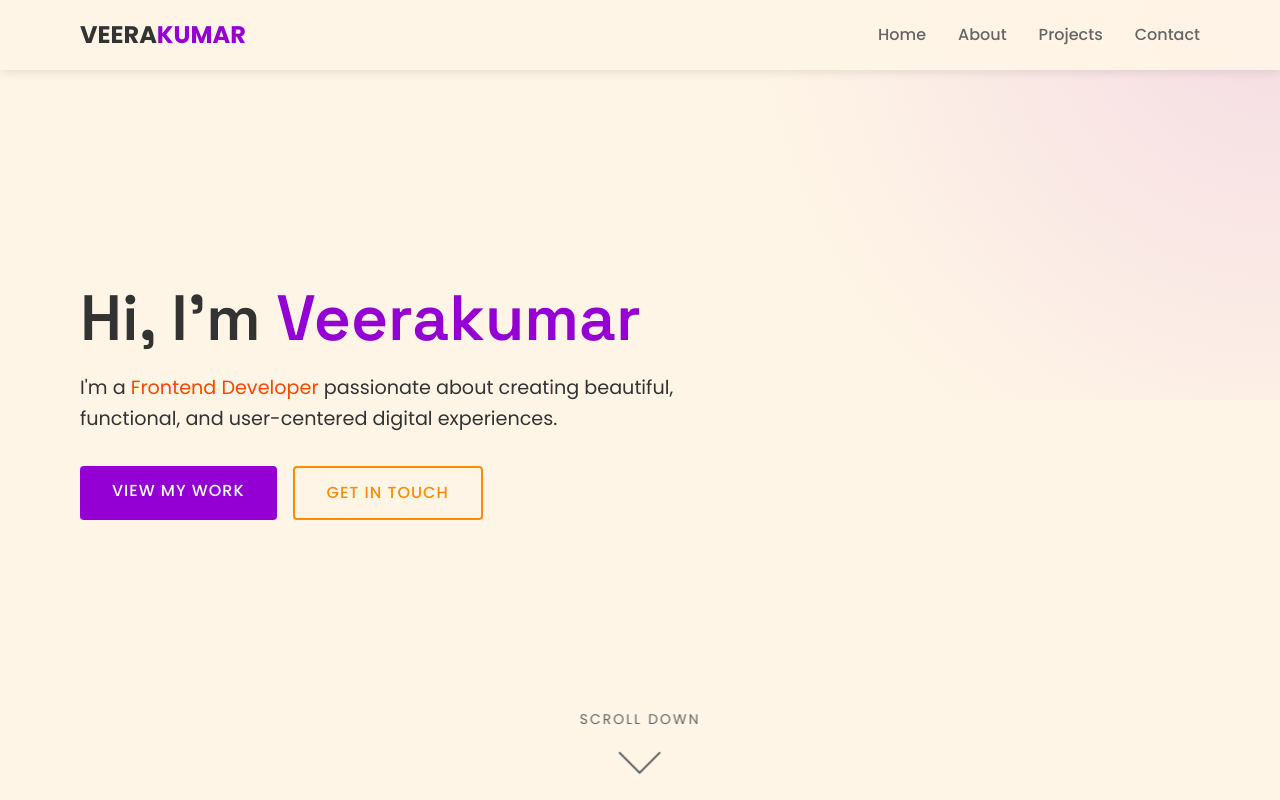
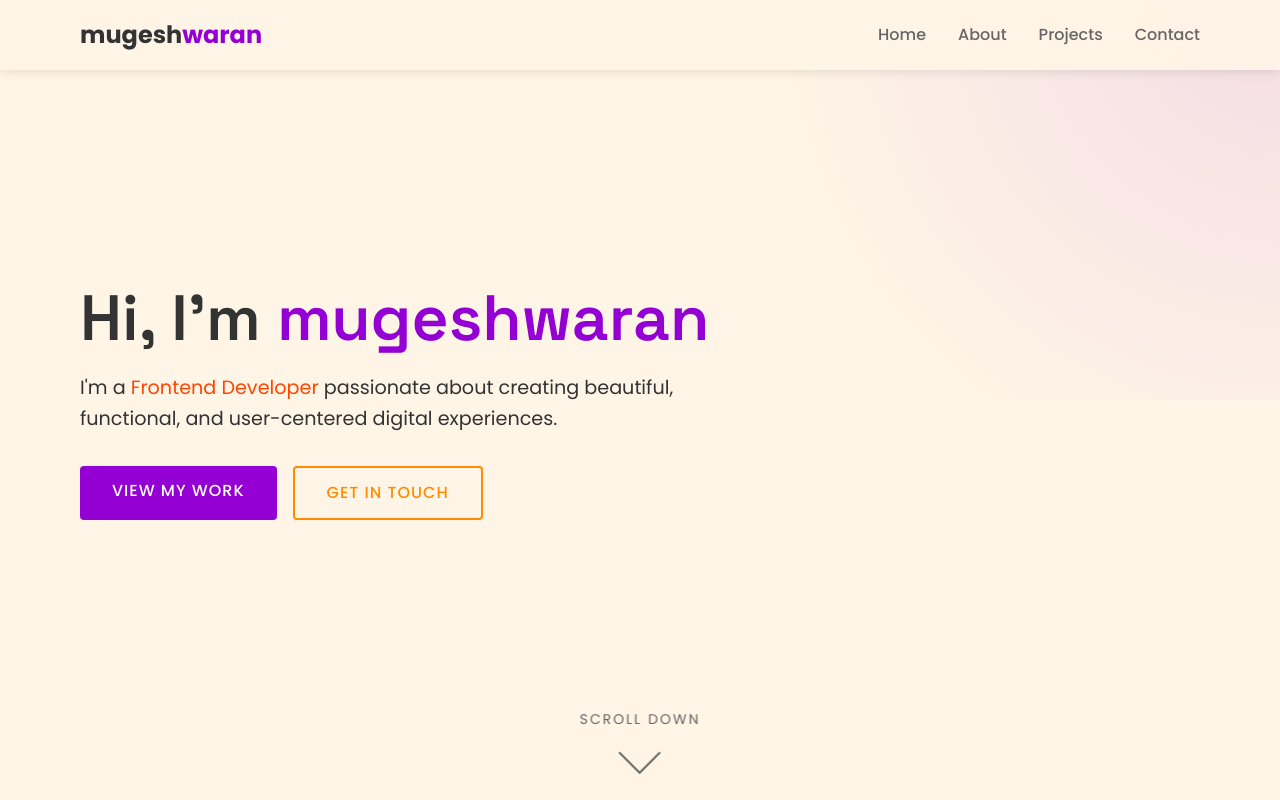
Before and after one commit to MugeshwaranK11/SNSMCA, a plain HTML site: page index.html in a window 1280 px wide. Shown: the top 800 px of the page. Drawn offline with Linux system fonts and the light colour scheme.

Commit message:
Update index.html

```diff
--- a/index.html
+++ b/index.html
@@ -788,7 +788,7 @@
     <!-- Header & Navigation -->
     <header id="header">
         <div class="container nav-container">
-            <a href="#home" class="logo">VEERA<span>KUMAR</span></a>
+            <a href="#home" class="logo">mugesh<span>waran</span></a>
             <button class="mobile-toggle" aria-label="Toggle menu">☰</button>
             <ul class="nav-links">
                 <li><a href="#home">Home</a></li>
@@ -802,7 +802,7 @@
     <!-- Hero Section -->
     <section id="home" class="hero">
         <div class="container hero-content">
-            <h1>Hi, I'm <span class="highlight">Veerakumar</span></h1>
+            <h1>Hi, I'm <span class="highlight">mugeshwaran</span></h1>
             <p>I'm a <span class="accent">Frontend Developer</span> passionate about creating beautiful, functional, and user-centered digital experiences.</p>
             <div class="hero-buttons">
                 <a href="#projects" class="btn">View My Work</a>
```
